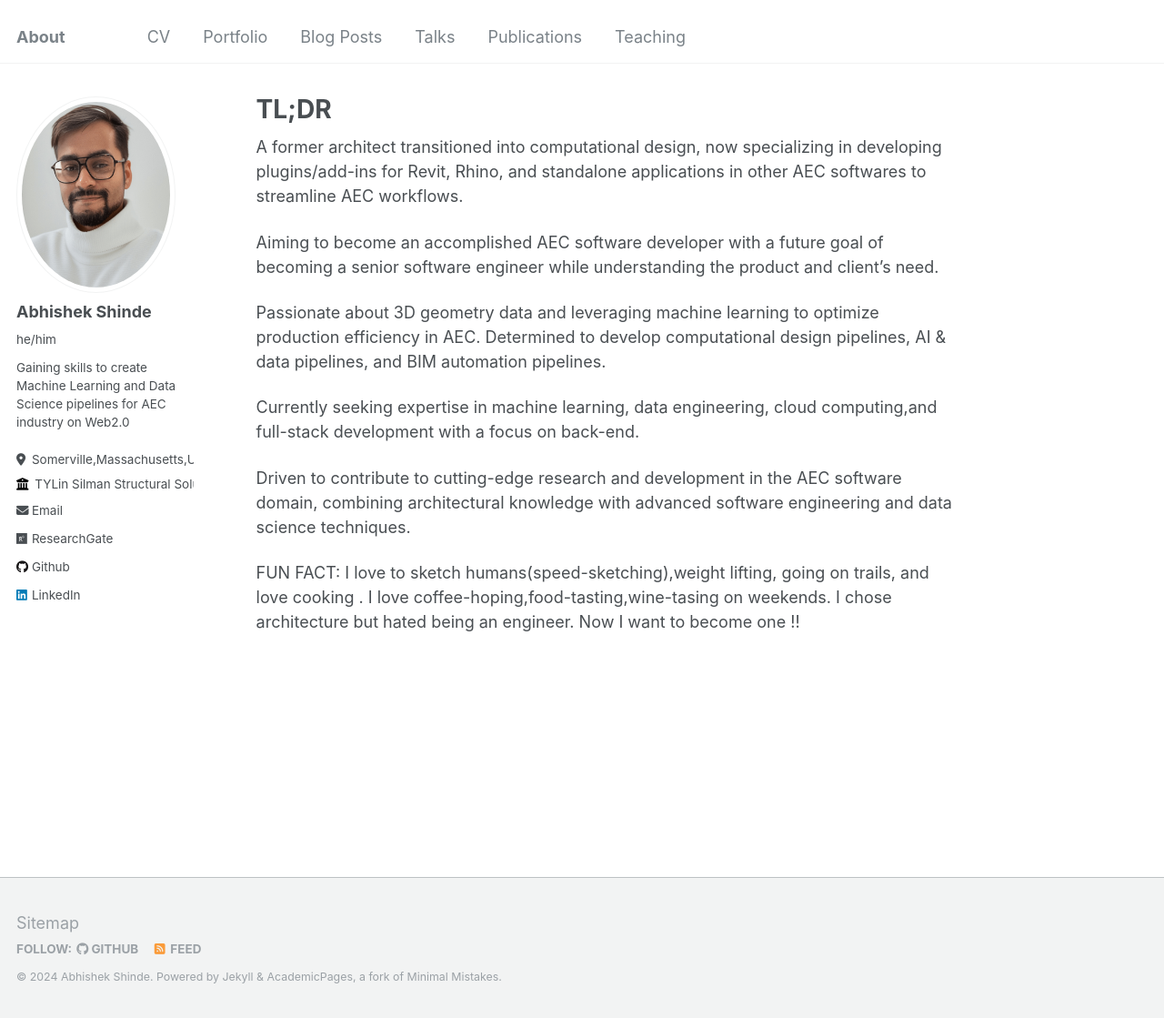
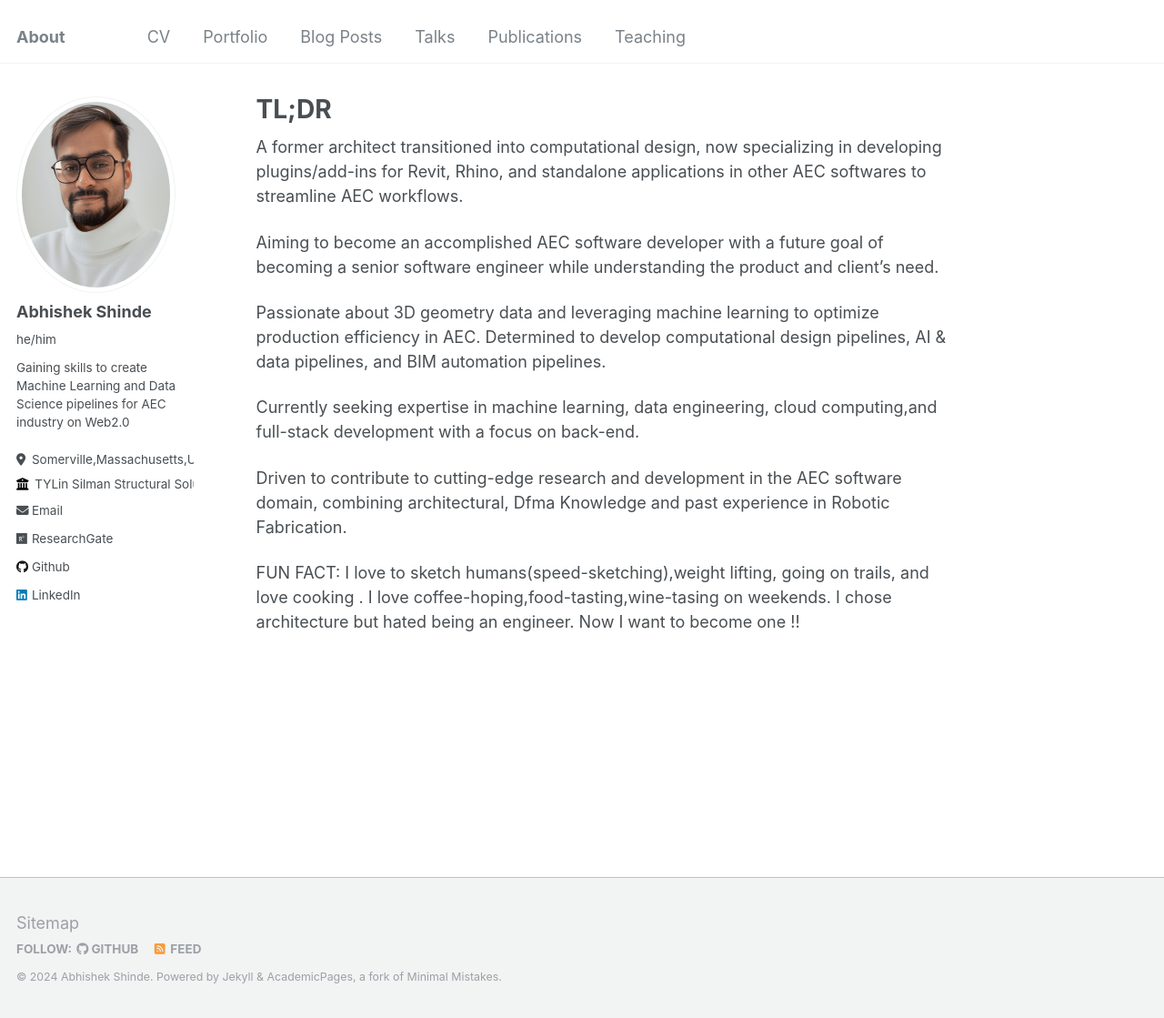
Before and after one commit to InquisitiveAS/InquisitiveAS.github.io, a Jekyll site: the page built from _pages/about.md, in a window 1280 px wide and 1119 px high. Shown: the whole window at 91% size. Built offline with Jekyll 4.4.1, drawn with Linux system fonts in a browser that asks for light colours.

Commit message:
Update about me

```diff
--- a/_pages/about.md
+++ b/_pages/about.md
@@ -15,7 +15,8 @@ Passionate about 3D geometry data and leveraging machine learning to optimize pr
 
 Currently seeking expertise in machine learning, data engineering, cloud computing,and full-stack development with a focus on back-end.
 
-Driven to contribute to cutting-edge research and development in the AEC software domain, combining architectural knowledge with advanced software engineering and data science techniques.
+Driven to contribute to cutting-edge research and development in the AEC software domain, combining architectural,
+Dfma Knowledge and past experience in Robotic Fabrication.
 
 FUN FACT: I love to sketch humans(speed-sketching),weight lifting, going on trails, and love cooking . I love coffee-hoping,food-tasting,wine-tasing on weekends. I chose architecture but hated being an engineer. Now I want to
 become one !!
```
